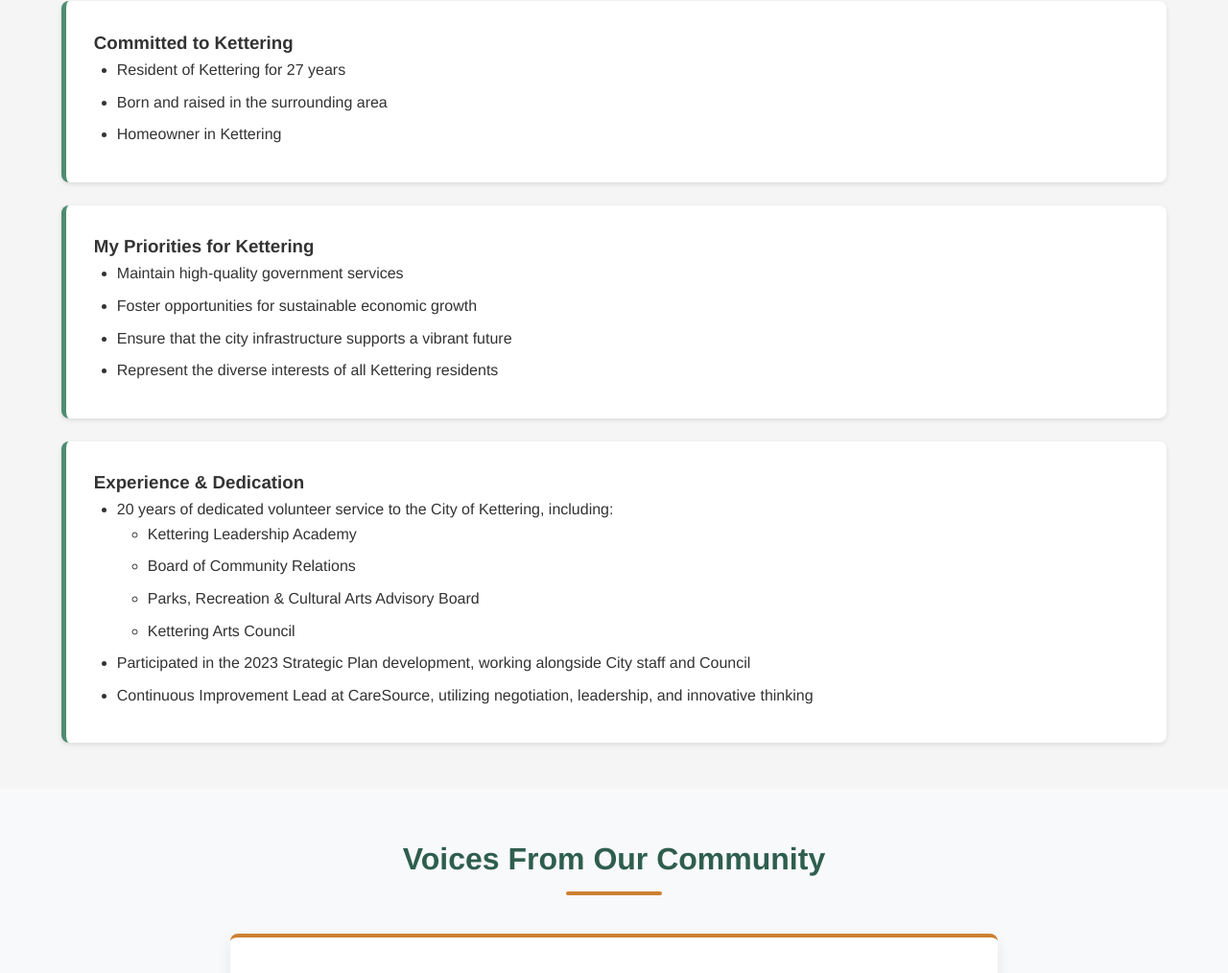
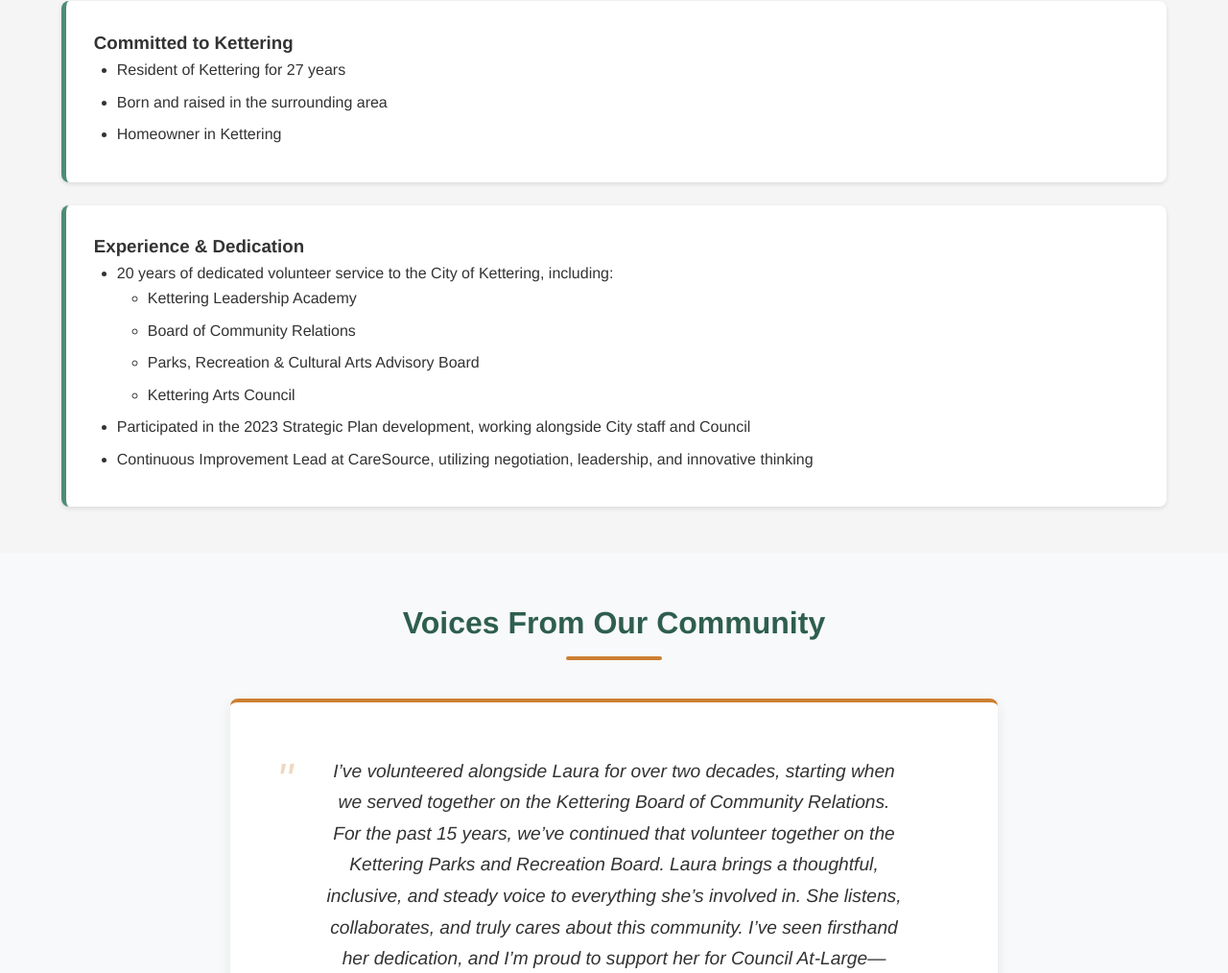
Before and after one commit to gtempus/arber-for-kettering, a plain HTML site: page index.html in a window 1280 px wide. Shown: the part 1224-2238 px from the top of the page at 96% size. Drawn offline with Linux system fonts and the light colour scheme; a web font is replaced by a local one.

Commit message:
feat: remove "My Priorities" section

```diff
--- a/index.html
+++ b/index.html
@@ -110,15 +110,6 @@
                     <li>Resident of Kettering for 27 years</li>
                     <li>Born and raised in the surrounding area</li>
                     <li>Homeowner in Kettering</li>
-                </ul>
-            </div>
-            <div class="platform-item">
-                <h3>My Priorities for Kettering</h3>
-                <ul>
-                    <li>Maintain high-quality government services</li>
-                    <li>Foster opportunities for sustainable economic growth</li>
-                    <li>Ensure that the city infrastructure supports a vibrant future</li>
-                    <li>Represent the diverse interests of all Kettering residents</li>
                 </ul>
             </div>
             <div class="platform-item">
```
